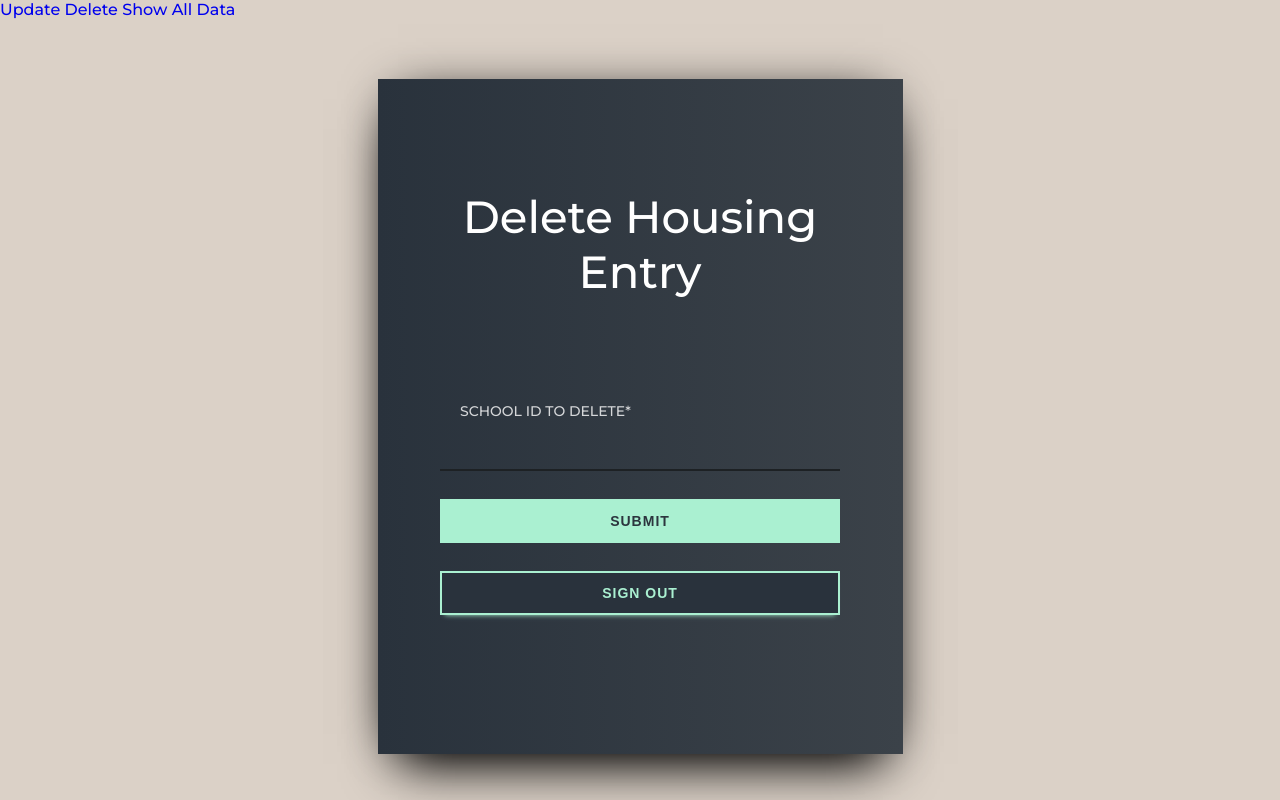
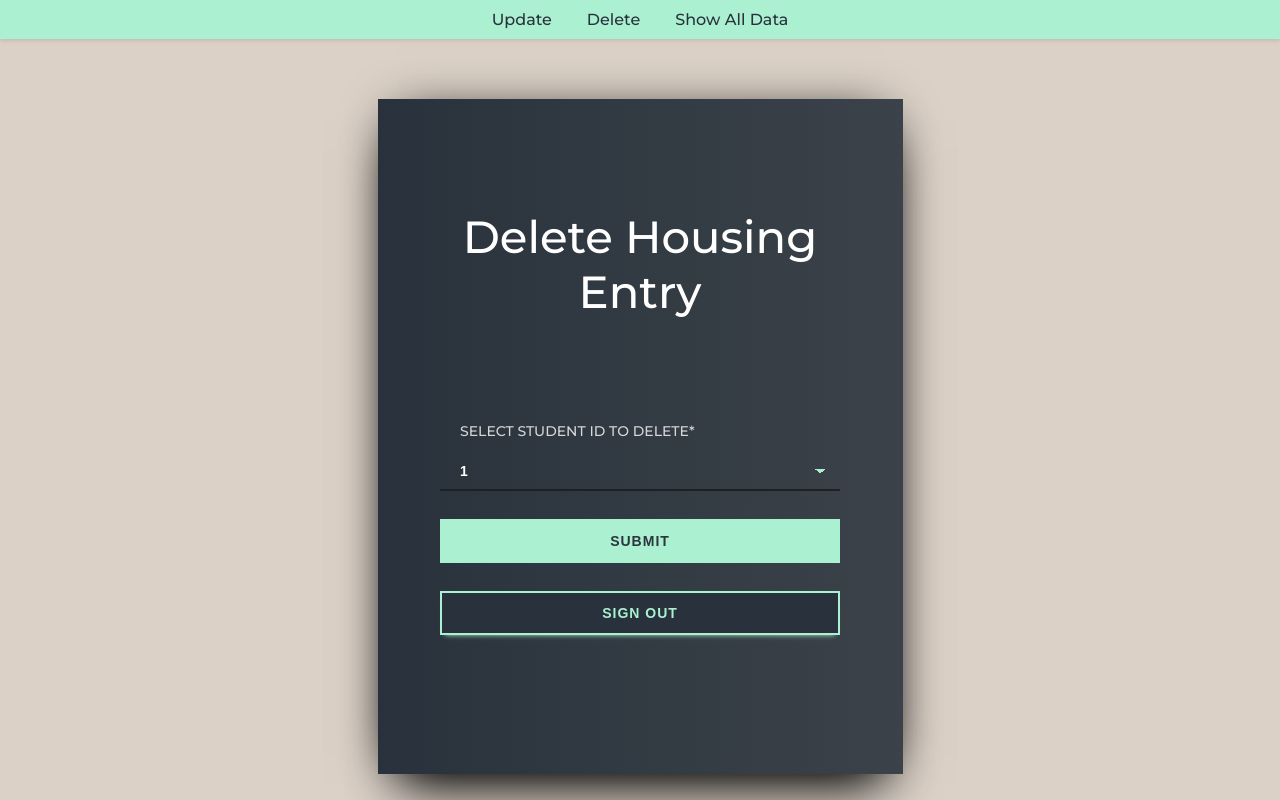
Before and after one commit to Sonicfires2/Housing-Assignment-AI, a PHP site: page /DeletePage.php in a window 1280 px wide. Run offline with PHP 8.4, Linux system fonts and the light colour scheme; the visitor is signed in with stand-in values (Sample User, id 1).

Commit message:
delete working fully

```diff
--- a/Project1/taskB/DeletePage.php
+++ b/Project1/taskB/DeletePage.php
@@ -15,6 +15,26 @@
           header("Location: index.php");
           exit();
       }
+
+      $server = "localhost";
+    $user = "root";
+    $password = "Ssl12345#";
+    $db = "AnimeInterestFloor";
+    $conn = new mysqli($server, $user, $password, $db);
+
+    if ($conn->connect_error) {
+        die("Connection failed: " . $conn->connect_error);
+    }
+
+    $studentIDs = [];
+    $query = "SELECT ID FROM Students";
+    $result = $conn->query($query);
+    if ($result && $result->num_rows > 0) {
+        while ($row = $result->fetch_assoc()) {
+            $studentIDs[] = $row['ID'];
+        }
+    }
+
       include 'navbar.php';
     ?>
     <div class="container-shadow"></div>
@@ -24,9 +44,15 @@
           <span class="headings">Delete Housing Entry</span>
         </div>
         <div id="create-housing-entry-container">
-          <form id="create-housing-entry-form" method="post" action="delete.php" onsubmit="deleteHousingEntry(event);">
-            <label for="username">School ID To Delete*</label>
-            <input type="text" name="username" required/>
+          <form id="create-housing-entry-form" method="post" action="delete.php"">
+            <label for="studentID">Select Student ID to Delete*</label>
+            <select id="studentID" name="studentID">
+                <?php foreach ($studentIDs as $id): ?>
+                    <option value="<?php echo htmlspecialchars($id); ?>">
+                        <?php echo htmlspecialchars($id); ?>
+                    </option>
+                <?php endforeach; ?>
+            </select>
             <input type="submit" class="button" name="submit" value="Submit">
           </form>
           <button id="signOutButton" onclick="signOut(event)">Sign Out</button>
--- a/Project1/taskB/ShowAllData.php
+++ b/Project1/taskB/ShowAllData.php
@@ -54,7 +54,7 @@
                     echo "<tr>
                             <td>".$row["ID"]."</td>
                             <td>".$row["Password"]."</td>
-                            <td data-content='".($row["isAdmin"] ? "True" : "False")."'>".($row["isAdmin"] ? "True" : "False")."</td>                            <td>".$row["Name"]."</td>
+                            <td data-content='".($row["isAdmin"] ? "True" : "False")."'>".($row["isAdmin"] ? "True" : "False")."</td>
                             <td>".$row["Name"]."</td>
                             <td>".$row["Seniority"]."</td>
                             <td data-content='".($row["isInEboard"] ? "True" : "False")."'>".($row["isInEboard"] ? "True" : "False")."</td>
--- a/Project1/taskB/form.css
+++ b/Project1/taskB/form.css
@@ -585,3 +585,34 @@ footer .fp a:hover {
     color: #29323c;
     box-shadow: 0 5px 5px -5px #29323c;
 }
+
+nav {
+  background-color: #aaf0d1; /* Material Design primary color */
+  padding: 10px 20px;
+  box-shadow: 0 2px 4px rgba(0, 0, 0, 0.1); /* subtle shadow for depth */
+  display: flex;
+  justify-content: center; /* centers items horizontally */
+  align-items: center;
+}
+
+nav a {
+  margin: 0 15px;
+  text-decoration: none;
+  color: #29323c;
+  font-size: 16px;
+  transition: color 0.3s ease;
+}
+
+nav a:hover {
+  color: #97a2cf; /* lighter shade for hover effect */
+}
+
+/* Additional styling if needed */
+nav a:not(:last-child) {
+  margin-right: 20px;
+}
+
+.content {
+  padding: 20px;
+  text-align: center;
+}
```
Also changed, not shown: Project1/taskB/delete.php (+6 -6 lines).
